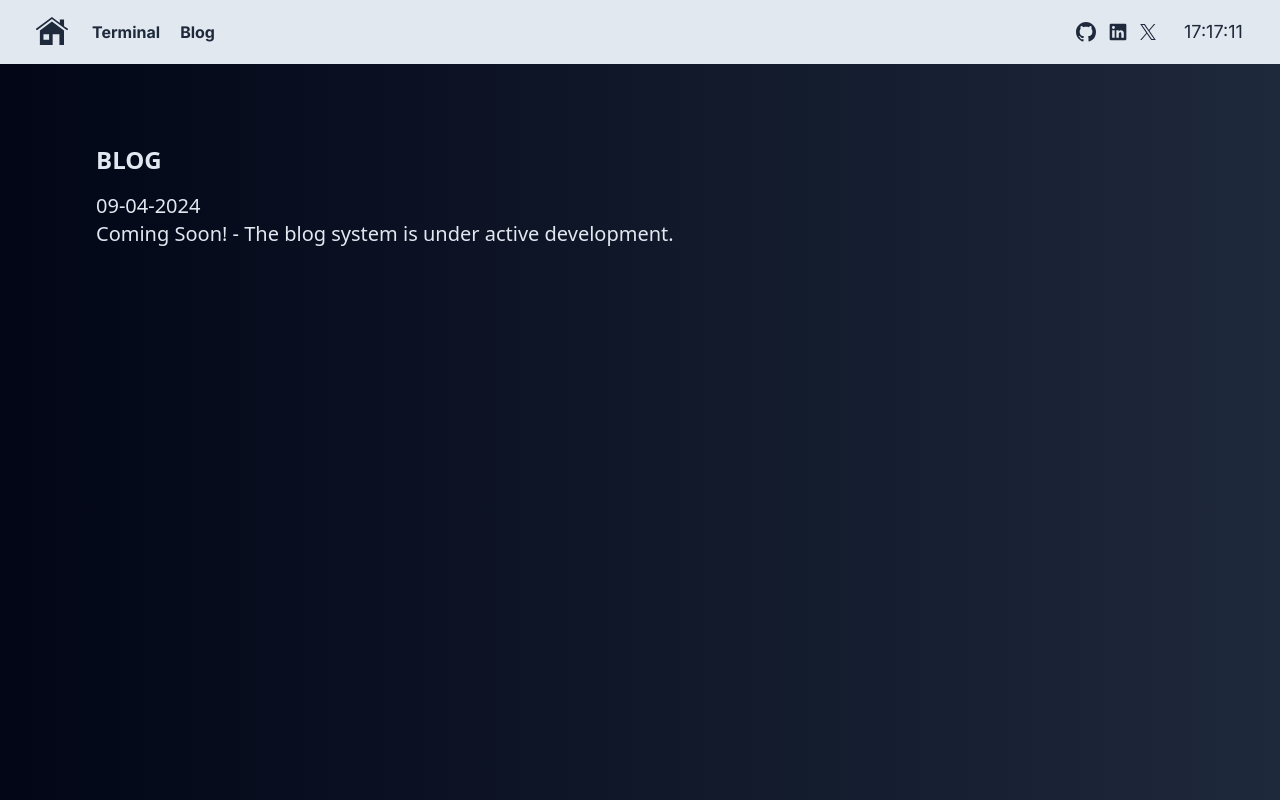
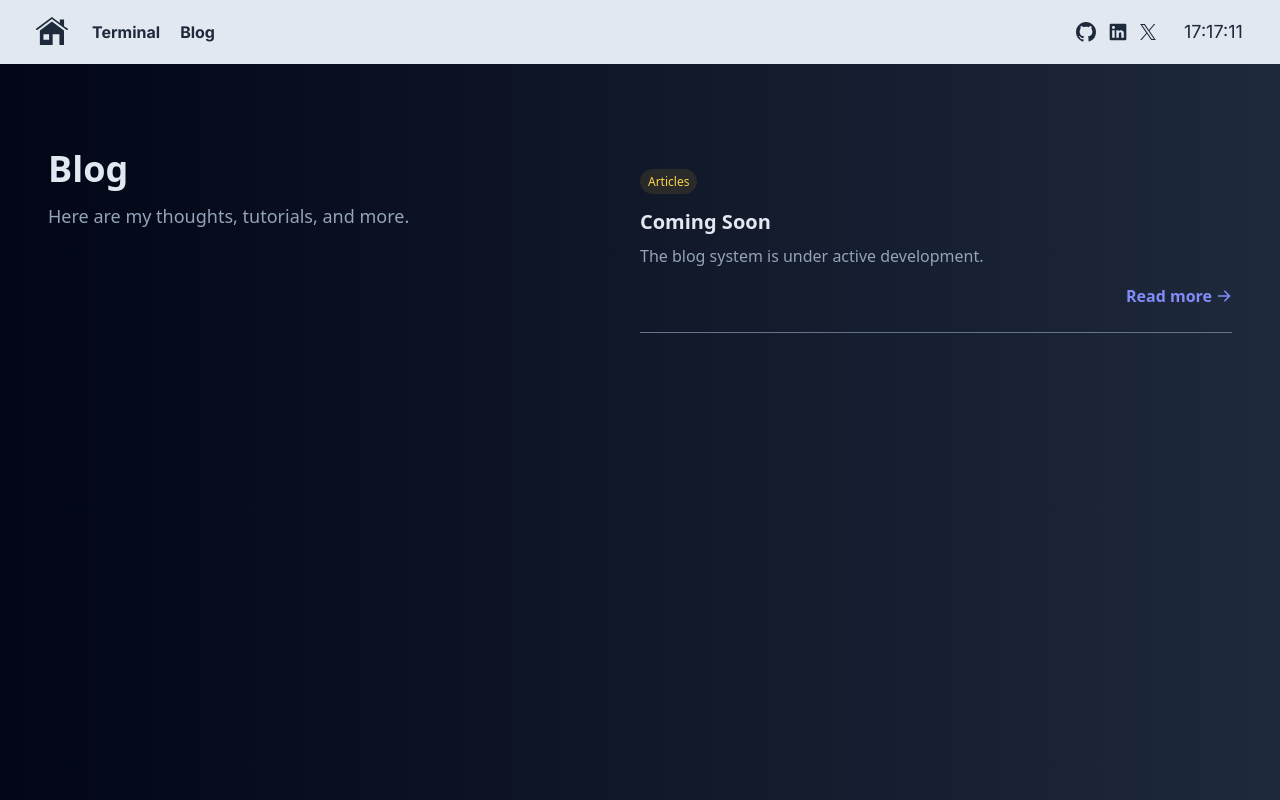
Before and after one commit to bryborge/portfolio, a Next.js app: page /blog in a window 1280 px wide. Shown: the top 800 px of the page. Built offline with nearby package versions, Linux system fonts and the light colour scheme.

Commit message:
Clean up round 2

```diff
--- a/app/blog/[slug]/page.tsx
+++ b/app/blog/[slug]/page.tsx
@@ -29,19 +29,14 @@ const Article = async ({ params }: { params: { slug: string } }): Promise<JSX.El
   const articleData = await getArticleData(params.slug);
 
   return (
-    <main className="mx-auto min-h-screen font-sans">
-      <div className="mx-auto max-w-screen-xl lg:flex lg:justify-between lg:gap-4 mb-auto">
-        <div className="width-full">
-          <div className="px-12 py-12 md:py-20 lg:px-24 font-sans">
+    <main className="mx-auto mb-auto min-h-screen max-w-screen-xl lg:gap-4 width-full px-12 py-12 md:py-20 lg:px-24 font-sans">
       <article className="article" dangerouslySetInnerHTML={{ __html: articleData.contentHtml }} />
+
       <Link
         href="/blog"
         className="rounded-full bg-indigo-400 px-4 py-2 font-heavy leading-5 text-indigo-950 hover:bg-indigo-300">
           Back to Blog
       </Link>
-          </div>
-        </div>
-      </div>
     </main>
   );
 }
--- a/app/blog/page.tsx
+++ b/app/blog/page.tsx
@@ -11,26 +11,40 @@ const Blog = async (): Promise<JSX.Element> => {
 
   return (
     <main className="mx-auto min-h-screen font-sans">
-      <div className="mx-auto max-w-screen-xl lg:flex lg:justify-between lg:gap-4 mb-auto">
-        <div className="width-full">
-          <div className="px-12 py-12 md:py-20 lg:px-24 font-sans">
-            <h3 className="text-xl md:text-2xl font-bold leading-snug text-slate-200 mb-4 uppercase">
-              Blog
-            </h3>
+      <section className="mx-auto mb-auto max-w-screen-xl width-full px-12 py-12 md:py-20 md:grid lg:grid-cols-2 font-sans">
+        <div className="mb-4">
+          <h1 className="mb-2 text-slate-200 text-4xl font-bold leading-snug">
+            Blog
+          </h1>
+          <p className="text-lg">Here are my thoughts, tutorials, and more.</p>
+        </div>
 
-            <ul>
-              {articles.map((article, id) => (
-                <Link href={`/blog/${article.id}`} key={id}>
-                  <li className="text-lg md:text-xl leading-snug text-slate-200 mb-4">
-                    <div>{article.date}</div>
-                    {article.title} - {article.description}
-                  </li>
-                </Link>
-              ))}
-            </ul>
-          </div>
+        <div>
+          {articles.map((article, id) => (
+            <article className="mt-6 mb-4 border-b border-slate-500" key={id}>
+              <div className="mb-4">
+                <span className="text-xs rounded-full bg-amber-400/10 text-amber-300 px-2 py-1">
+                  {article.category}
+                </span>
+              </div>
+              <div className="text-xl text-slate-200 font-bold mb-2">
+                {article.title}
+              </div>
+              <div className="text-md font-sans mb-4">
+                {article.description}
+              </div>
+              <Link href={`/blog/${article.id}`} className="flex justify-end">
+                <div className="flex items-center mb-6 font-bold text-indigo-400">
+                  Read more
+                  <svg className="w-4 h-4 ml-1" fill="currentColor" viewBox="0 0 20 20" xmlns="http://www.w3.org/2000/svg">
+                    <path fillRule="evenodd" d="M10.293 3.293a1 1 0 011.414 0l6 6a1 1 0 010 1.414l-6 6a1 1 0 01-1.414-1.414L14.586 11H3a1 1 0 110-2h11.586l-4.293-4.293a1 1 0 010-1.414z" clipRule="evenodd"></path>
+                  </svg>
+                </div>
+              </Link>
+            </article>
+          ))}
         </div>
-      </div>
+      </section>
     </main>
   );
 }
--- a/app/page.tsx
+++ b/app/page.tsx
@@ -2,27 +2,25 @@ import ExperienceSection from "./components/ExperienceSection";
 import Hero from "./components/Hero";
 
 /**
- * Render the Home page component.
+ * Renders the Home page component.
  *
  * @return {JSX.Element} The Home page component.
  */
-export default function Home(): JSX.Element {
+const Home = (): JSX.Element => {
   return (
     <div className="-mt-16">
-      <div className="bg-slate-100 py-12 font-sans md:py-20 lg:py-0">
+      <div className="bg-slate-100 py-12 md:py-20 lg:py-0 font-sans">
         <div className="max-w-screen-2xl px-6 md:px-12 lg:px-24 xl:px-36 mx-auto">
           <Hero />
         </div>
       </div>
-      <div className="">
-        <div className="mx-auto max-w-screen-xl lg:flex lg:justify-between lg:gap-4 mb-auto">
-          <div className="width-full">
-            <div className="px-12 py-12 md:py-20 lg:px-24 font-sans">
-              <ExperienceSection />
-            </div>
-          </div>
+      <div className="mx-auto mb-auto max-w-screen-xl lg:flex lg:justify-between lg:gap-4">
+        <div className="width-full px-12 py-12 md:py-20 lg:px-24 font-sans">
+          <ExperienceSection />
         </div>
       </div>
     </div>
   );
 }
+
+export default Home;
--- a/articles/coming-soon.md
+++ b/articles/coming-soon.md
@@ -1,10 +1,10 @@
 ---
-title: "Coming Soon!"
+title: "Coming Soon"
 date: "09-04-2024"
 description: "The blog system is under active development."
 category: "Articles"
 ---
 
-# Coming Soon!
+# Coming Soon
 
 I'm actively working on the blogging system for this site. Stay tuned!
```
Lines whose indentation alone changed are shown as unchanged.
